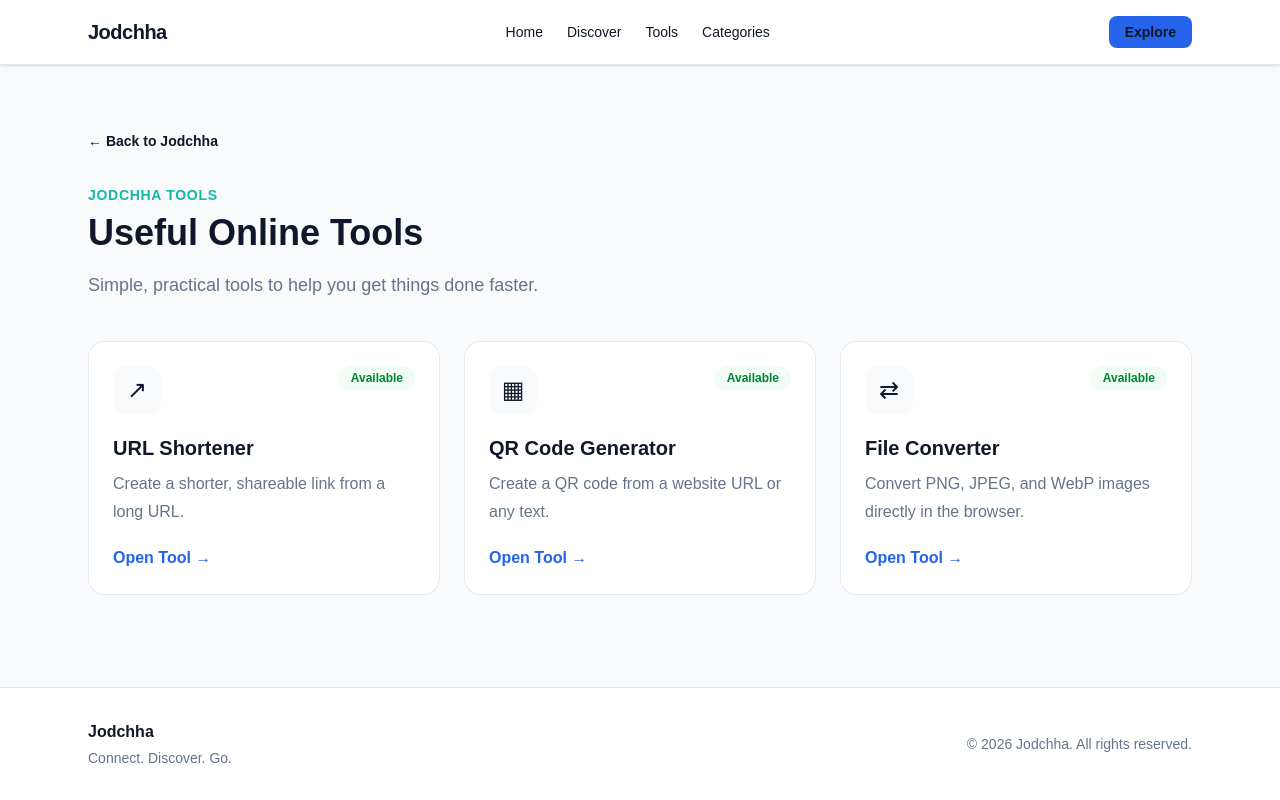
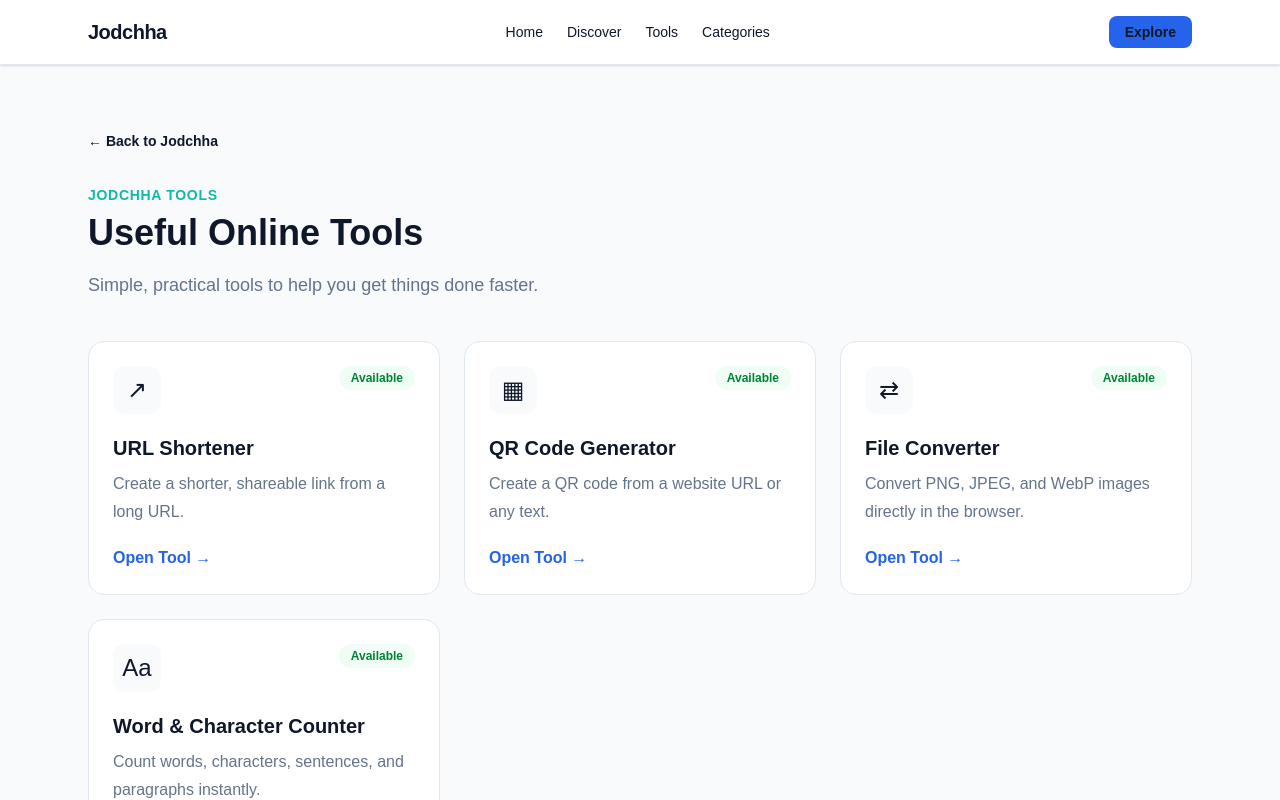
Before and after one commit to sameer9860/Jodchha, a Next.js app in the folder frontend/: page /tools in a window 1280 px wide. Shown: the top 800 px of the page. Built offline with nearby package versions, Linux system fonts and the light colour scheme.

Commit message:
Add word counter to tools listing

```diff
--- a/frontend/app/tools/page.tsx
+++ b/frontend/app/tools/page.tsx
@@ -23,6 +23,13 @@ const tools = [
     icon: "⇄",
     status: "Available",
     href: "/tools/file-converter",
+  },
+  {
+    name: "Word & Character Counter",
+    description: "Count words, characters, sentences, and paragraphs instantly.",
+    icon: "Aa",
+    status: "Available",
+    href: "/tools/word-counter",
   },
 ];
 
```
